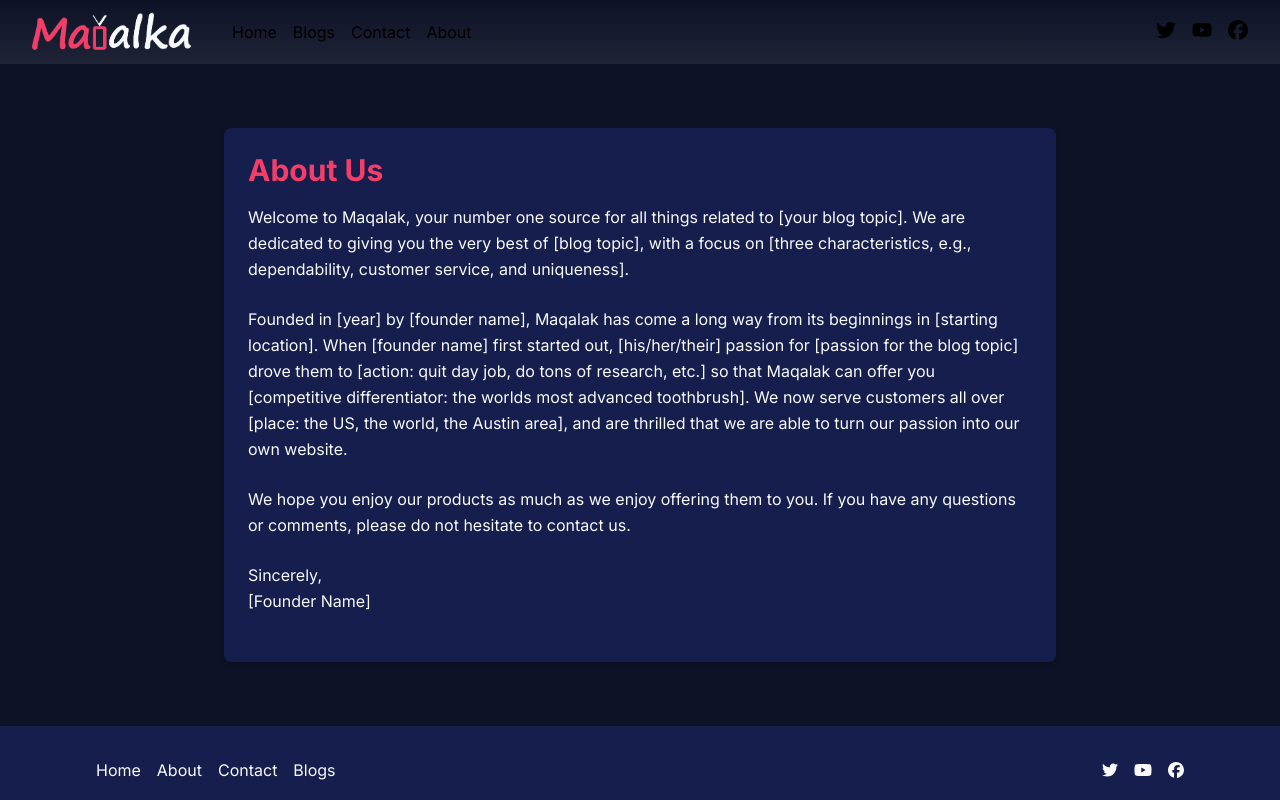
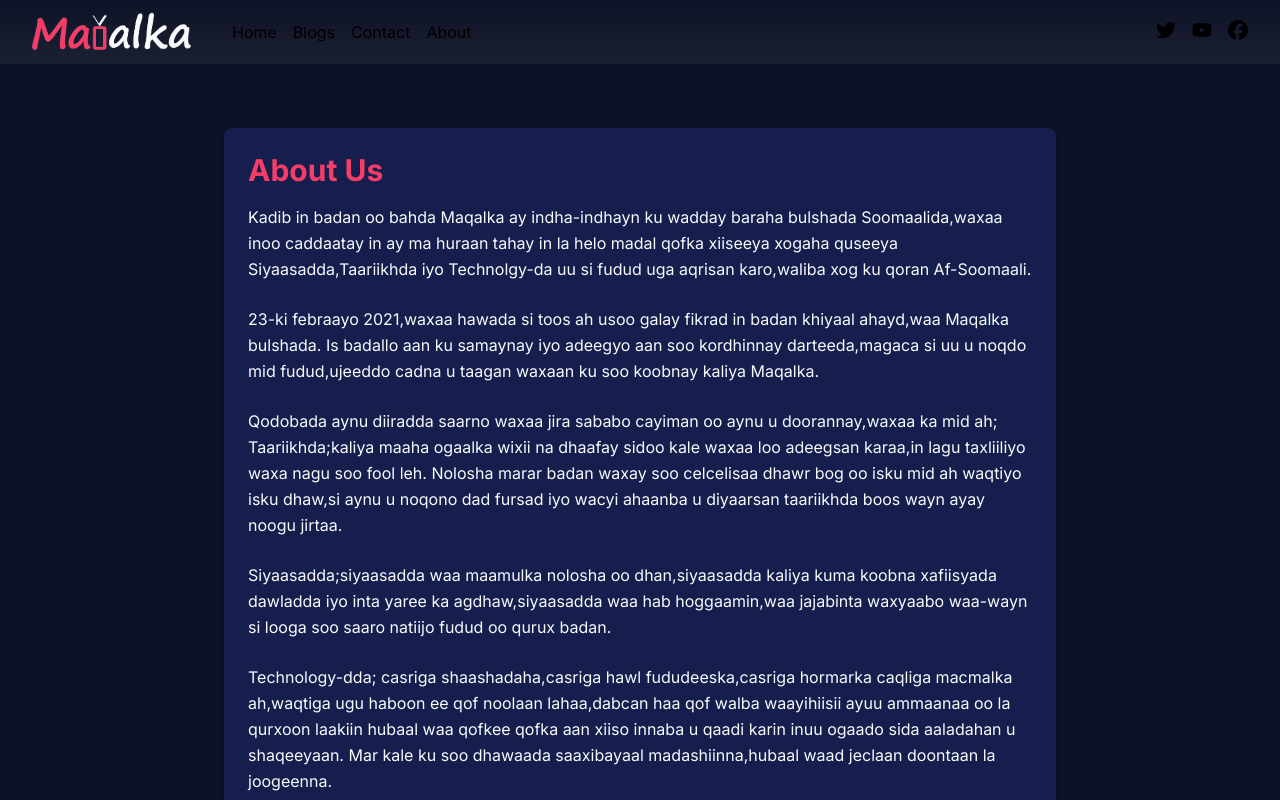
Before and after one commit to husush23/Maqalka, a Next.js app: page /about in a window 1280 px wide. Shown: the top 800 px of the page. Built offline with nearby package versions, Linux system fonts and the light colour scheme.

Commit message:
Deployed updates

```diff
--- a/app/about/page.tsx
+++ b/app/about/page.tsx
@@ -5,31 +5,36 @@ const About = () => {
         <div className='bg-accent rounded-lg shadow-md p-6'>
           <h1 className='text-3xl text-[#f63d68] font-bold mb-4'>About Us</h1>
           <p className='text-gray-100 leading-relaxed mb-6'>
-            Welcome to Maqalak, your number one source for all things related to
-            [your blog topic]. We are dedicated to giving you the very best of
-            [blog topic], with a focus on [three characteristics, e.g.,
-            dependability, customer service, and uniqueness].
+
+          Kadib in badan oo bahda Maqalka ay indha-indhayn ku wadday baraha bulshada Soomaalida,waxaa inoo caddaatay in ay ma huraan tahay in la helo madal qofka xiiseeya xogaha quseeya Siyaasadda,Taariikhda iyo Technolgy-da uu si fudud uga aqrisan karo,waliba xog ku qoran Af-Soomaali.
           </p>
           <p className='text-gray-100 leading-relaxed mb-6'>
-            Founded in [year] by [founder name], Maqalak has come a long way
-            from its beginnings in [starting location]. When [founder name]
-            first started out, [his/her/their] passion for [passion for the blog
-            topic] drove them to [action: quit day job, do tons of research,
-            etc.] so that Maqalak can offer you [competitive differentiator: the
-            worlds most advanced toothbrush]. We now serve customers all over
-            [place: the US, the world, the Austin area], and are thrilled that
-            we are able to turn our passion into our own website.
+
+        23-ki febraayo 2021,waxaa hawada si toos ah usoo galay fikrad in badan khiyaal ahayd,waa Maqalka bulshada.
+
+        Is badallo aan ku samaynay iyo adeegyo aan soo kordhinnay darteeda,magaca si uu u noqdo mid fudud,ujeeddo cadna u taagan waxaan ku soo koobnay kaliya Maqalka.
           </p>
           <p className='text-gray-100 leading-relaxed mb-6'>
-            We hope you enjoy our products as much as we enjoy offering them to
-            you. If you have any questions or comments, please do not hesitate
-            to contact us.
+
+        Qodobada aynu diiradda saarno waxaa jira sababo cayiman oo aynu u doorannay,waxaa ka mid ah;
+        Taariikhda;kaliya maaha ogaalka wixii na
+        dhaafay sidoo kale waxaa loo adeegsan karaa,in lagu taxliiliyo waxa nagu soo fool leh.
+        Nolosha marar badan waxay soo celcelisaa    dhawr bog oo isku mid ah waqtiyo isku dhaw,si aynu u noqono dad fursad iyo wacyi ahaanba u diyaarsan taariikhda boos wayn ayay noogu jirtaa.
           </p>
           <p className='text-gray-100 leading-relaxed mb-6'>
-            Sincerely,
-            <br />
-            [Founder Name]
+
+        Siyaasadda;siyaasadda waa maamulka nolosha oo dhan,siyaasadda kaliya kuma koobna xafiisyada dawladda iyo inta yaree ka agdhaw,siyaasadda waa hab hoggaamin,waa jajabinta waxyaabo waa-wayn si looga soo saaro natiijo fudud oo qurux badan.
           </p>
+          <p className='text-gray-100 leading-relaxed mb-6'>
+
+        Technology-dda; casriga shaashadaha,casriga hawl fududeeska,casriga hormarka caqliga macmalka ah,waqtiga ugu haboon ee qof noolaan lahaa,dabcan haa qof walba waayihiisii ayuu ammaanaa oo la qurxoon laakiin hubaal waa qofkee qofka aan xiiso innaba u qaadi karin inuu ogaado sida aaladahan u shaqeeyaan.
+
+        Mar kale ku soo dhawaada saaxibayaal madashiinna,hubaal waad jeclaan doontaan la joogeenna.
+          </p>
+        <p className='text-gray-100 leading-relaxed mb-6'>
+
+        Aqris wacan dhalinyaro!
+        </p>
         </div>
       </div>
     </section>
--- a/app/blogs/page.tsx
+++ b/app/blogs/page.tsx
@@ -17,21 +17,23 @@ const Blogs = async () => {
               key={blog._id}
               className='bg-accent rounded-lg shadow-md overflow-hidden'
             >
+              <Link href={`/blogs/${blog.slug.current}`}>
               <img
                 src={blog.mainImage.asset.url}
                 alt={blog.title}
                 className='w-full h-48 object-cover'
-              />
+                />
               <div className='p-6'>
                 <h3 className='text-lg font-semibold mb-2'>{blog.title}</h3>
                 <p className='text-gray-700 text-sm mb-4'>{blog.excerpt}</p>
                 <Link
                   href={`/blogs/${blog.slug.current}`}
                   className='text-red-400 hover:underline'
-                >
+                  >
                   Read more
                 </Link>
               </div>
+            </Link>
             </div>
           ))}
         </div>
--- a/components/Hero.tsx
+++ b/components/Hero.tsx
@@ -6,16 +6,15 @@ const Hero = () => {
     <div className='flex flex-col items-center justify-center bg-gray-100 py-8 sm:py-16 px-4'>
       <div className='max-w-4xl text-center'>
         <h1 className='text-2xl sm:text-4xl text-left font-bold mb-4'>
-          A mysterious <span className='text-[#f63d68]'>Maqalka</span> blog, you
-          can explore recent articles. A simple way to connect the expert
+          Madal aqris <span className='text-[#f63d68]'>Maqalka</span> waa madal lagu xaqiijiyo sax ahaanshaha xogaha dhagaheena soo gaaro ee inooga yimaada bulshooyinka.
+
         </h1>
         <p className='text-base sm:text-lg text-gray-700 leading-relaxed text-left'>
-          Lorem ipsum dolor sit amet consectetur adipisicing elit. Unde beatae
-          veniam a nisi? Cumque tenetur quaerat esse perferendis ipsa obcaecati,
-          voluptates magnam iste molestias fugit vel provident reiciendis, nulla
-          similique voluptatum soluta consectetur recusandae ex incidunt quasi!
-          Natus assumenda suscipit animi a obcaecati iusto cumque, quisquam
-          voluptates ea corporis et?
+        maqalka waa madal lagu xaqiijiyo sax ahaanshaha xogaha dhagaheena soo gaaro ee inooga yimaada bulsho.
+
+Halkan waxaad ka daalacan kartaa falanqayn qoto dheer oo ku saabsan siyaasadda guud ee dunida,Taariikhda iyo technology-da.
+
+Haddii aad xiisayso arimaha sare halkan waa meesha ku haboon ee aad xogahaas ka heli karto.
         </p>
         <div className='flex flex-col sm:flex-row gap-4 py-8 items-center'>
           <Link
--- a/components/RecentBlogs.tsx
+++ b/components/RecentBlogs.tsx
@@ -19,21 +19,23 @@ const RecentBlogs = async () => {
               key={blog._id}
               className='bg-accent rounded-lg shadow-md overflow-hidden'
             >
+              <Link href={`/blogs/${blog.slug.current}`}>
               <img
                 src={blog.mainImage.asset.url}
                 alt={blog.title}
                 className='w-full h-48 object-cover'
-              />
+                />
               <div className='p-6'>
                 <h3 className='text-lg font-semibold mb-2'>{blog.title}</h3>
                 <p className='text-gray-700 text-sm mb-4'>{blog.excerpt}</p>
                 <Link
                   href={`/blogs/${blog.slug.current}`}
                   className='text-red-400 hover:underline'
-                >
+                  >
                   Read more
                 </Link>
               </div>
+              </Link>
             </div>
           ))}
         </div>
--- a/sanity/types/blog.ts
+++ b/sanity/types/blog.ts
@@ -16,9 +16,5 @@ export interface Blog {
     name: string;
   };
   publishedAt: string;
-<<<<<<< HEAD
-  excerpt: string;
-=======
   excerpt: string
->>>>>>> a034e8f5b272319d0e5f1b893a5a1d8b9622106f
 }
```
